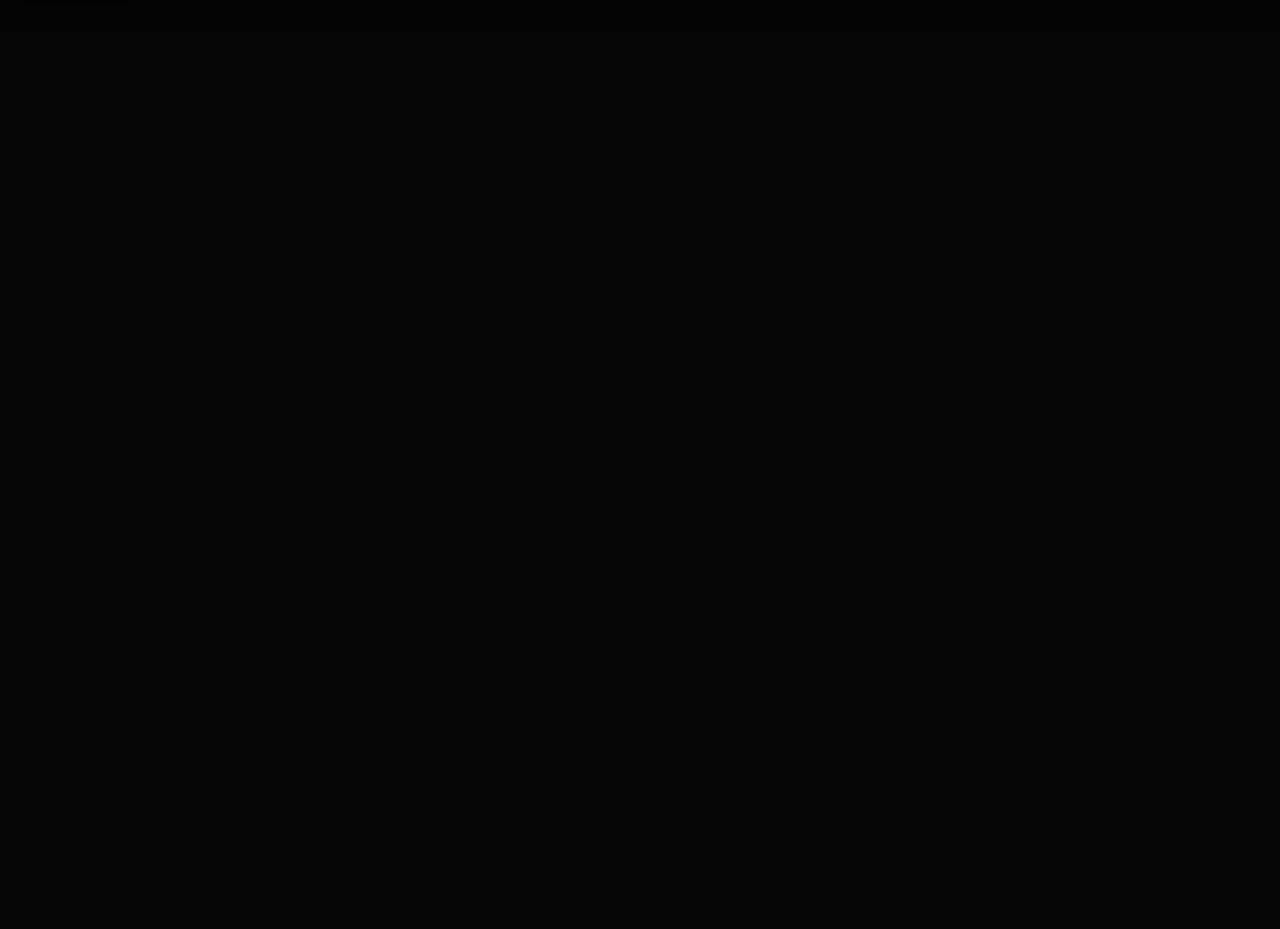
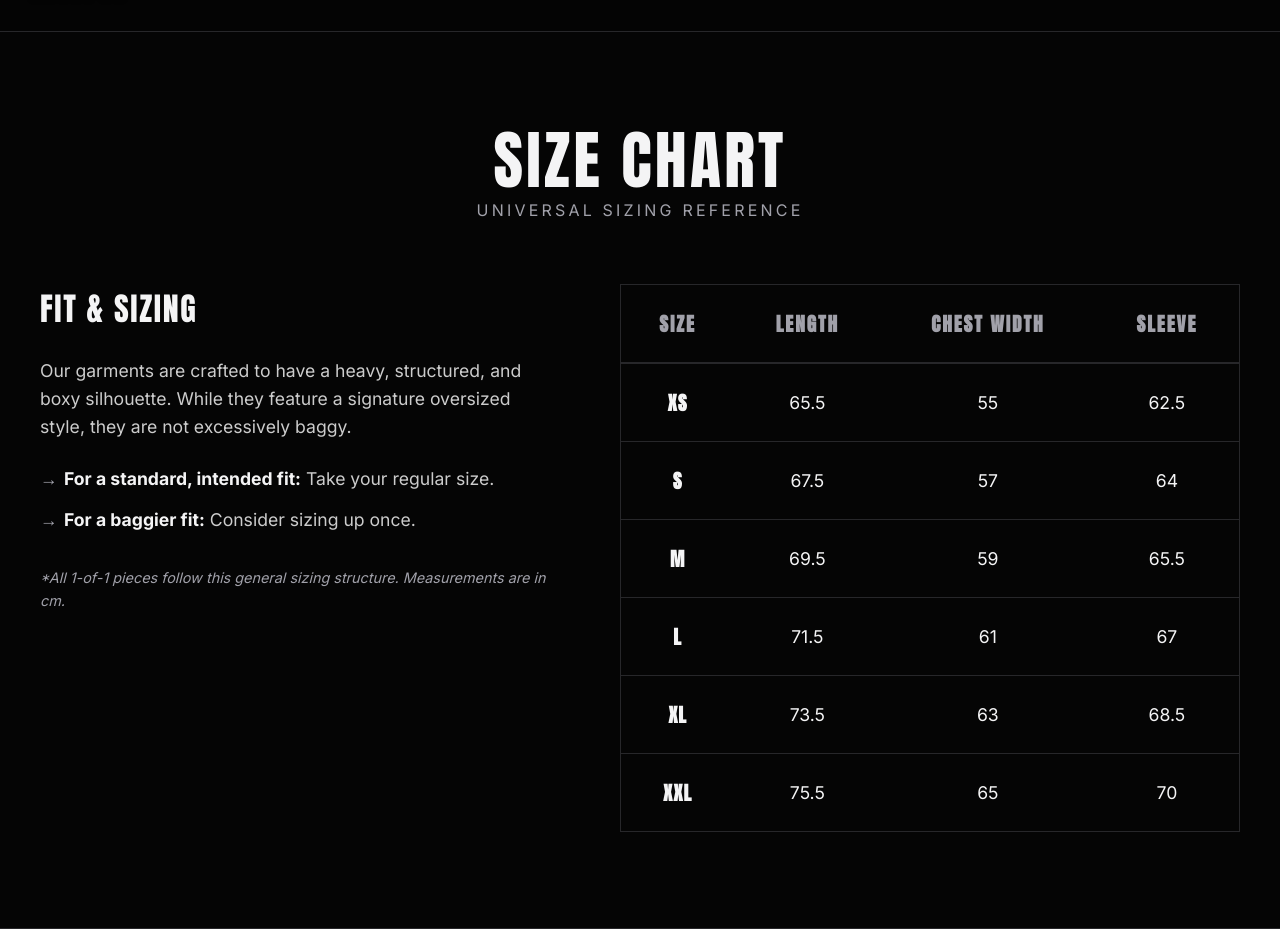
Before and after one commit to isadityax2005-cell/vornexe, a React (Vite) app in the folder vornexe-frontend/: page / in a window 1280 px wide. Shown: the part 769-1698 px from the top of the page. Before the commit the page ends 800 px from the top, so only its background shows below. Built offline with nearby package versions, Linux system fonts and the light colour scheme; grey boxes are pictures that could not be loaded.

Commit message:
feat: Add universal size chart section to homepage

```diff
--- /dev/null
+++ b/vornexe-frontend/src/components/layout/SizeGuideSection.css
@@ -0,0 +1,163 @@
+.size-guide-section {
+  padding: 6rem 2rem;
+  background-color: #050505; /* Slightly darker than main bg to separate section */
+  border-top: 1px solid var(--border-color);
+  border-bottom: 1px solid var(--border-color);
+}
+
+.size-guide-container {
+  max-width: 1200px;
+  margin: 0 auto;
+}
+
+.size-guide-header {
+  text-align: center;
+  margin-bottom: 4rem;
+}
+
+.size-guide-header h2 {
+  font-family: var(--font-display);
+  font-size: 4rem;
+  margin: 0 0 0.5rem 0;
+  line-height: 1;
+  letter-spacing: 0.05em;
+  color: var(--text-primary);
+}
+
+.size-guide-subtitle {
+  font-family: var(--font-primary);
+  font-size: 1rem;
+  letter-spacing: 0.2em;
+  color: var(--text-secondary);
+  text-transform: uppercase;
+  margin: 0;
+}
+
+.size-guide-content {
+  display: flex;
+  gap: 4rem;
+  align-items: flex-start;
+}
+
+.size-guide-info {
+  flex: 1;
+}
+
+.size-guide-info h3 {
+  font-family: var(--font-display);
+  font-size: 2rem;
+  margin: 0 0 1.5rem 0;
+  letter-spacing: 0.05em;
+  color: var(--text-primary);
+}
+
+.size-guide-info p {
+  font-family: var(--font-primary);
+  font-size: 1.1rem;
+  line-height: 1.6;
+  color: #ccc;
+  margin-bottom: 1.5rem;
+}
+
+.size-guide-info ul {
+  list-style: none;
+  padding: 0;
+  margin: 0 0 2rem 0;
+}
+
+.size-guide-info li {
+  font-family: var(--font-primary);
+  font-size: 1.1rem;
+  line-height: 1.6;
+  color: #ccc;
+  margin-bottom: 0.75rem;
+  padding-left: 1.5rem;
+  position: relative;
+}
+
+.size-guide-info li::before {
+  content: '→';
+  position: absolute;
+  left: 0;
+  color: var(--text-secondary);
+}
+
+.size-guide-info li strong {
+  color: var(--text-primary);
+}
+
+.size-guide-note {
+  font-size: 0.9rem !important;
+  color: var(--text-secondary) !important;
+  font-style: italic;
+}
+
+.size-guide-table-wrapper {
+  flex: 1.2;
+  width: 100%;
+  overflow-x: auto; /* For mobile scrolling */
+}
+
+.size-guide-table {
+  width: 100%;
+  border-collapse: collapse;
+  background-color: var(--bg-color);
+  border: 1px solid var(--border-color);
+}
+
+.size-guide-table th,
+.size-guide-table td {
+  padding: 1.5rem;
+  text-align: center;
+  border-bottom: 1px solid var(--border-color);
+  font-family: var(--font-primary);
+}
+
+.size-guide-table th {
+  font-family: var(--font-display);
+  font-size: 1.2rem;
+  letter-spacing: 0.1em;
+  color: var(--text-secondary);
+  border-bottom: 2px solid var(--border-color);
+}
+
+.size-guide-table td {
+  font-size: 1.1rem;
+  color: var(--text-primary);
+}
+
+.size-guide-table tbody tr:last-child td {
+  border-bottom: none;
+}
+
+.size-guide-table tbody tr:hover {
+  background-color: #111;
+}
+
+.size-guide-table td strong {
+  font-family: var(--font-display);
+  font-size: 1.2rem;
+  letter-spacing: 0.05em;
+}
+
+/* Mobile Responsiveness */
+@media (max-width: 900px) {
+  .size-guide-content {
+    flex-direction: column;
+    gap: 3rem;
+  }
+
+  .size-guide-header h2 {
+    font-size: 3rem;
+  }
+
+  .size-guide-table th,
+  .size-guide-table td {
+    padding: 1rem 0.5rem;
+    font-size: 0.9rem;
+  }
+
+  .size-guide-table th {
+    font-size: 1rem;
+  }
+}
--- /dev/null
+++ b/vornexe-frontend/src/components/layout/SizeGuideSection.jsx
@@ -0,0 +1,85 @@
+import React from 'react';
+import './SizeGuideSection.css';
+
+const SizeGuideSection = () => {
+  return (
+    <section className="size-guide-section">
+      <div className="size-guide-container">
+        <div className="size-guide-header">
+          <h2>SIZE CHART</h2>
+          <p className="size-guide-subtitle">UNIVERSAL SIZING REFERENCE</p>
+        </div>
+
+        <div className="size-guide-content">
+          <div className="size-guide-info">
+            <h3>FIT & SIZING</h3>
+            <p>
+              Our garments are crafted to have a heavy, structured, and boxy silhouette.
+              While they feature a signature oversized style, they are not excessively baggy.
+            </p>
+            <ul>
+              <li><strong>For a standard, intended fit:</strong> Take your regular size.</li>
+              <li><strong>For a baggier fit:</strong> Consider sizing up once.</li>
+            </ul>
+            <p className="size-guide-note">
+              *All 1-of-1 pieces follow this general sizing structure. Measurements are in cm.
+            </p>
+          </div>
+
+          <div className="size-guide-table-wrapper">
+            <table className="size-guide-table">
+              <thead>
+                <tr>
+                  <th>SIZE</th>
+                  <th>LENGTH</th>
+                  <th>CHEST WIDTH</th>
+                  <th>SLEEVE</th>
+                </tr>
+              </thead>
+              <tbody>
+                <tr>
+                  <td><strong>XS</strong></td>
+                  <td>65.5</td>
+                  <td>55</td>
+                  <td>62.5</td>
+                </tr>
+                <tr>
+                  <td><strong>S</strong></td>
+                  <td>67.5</td>
+                  <td>57</td>
+                  <td>64</td>
+                </tr>
+                <tr>
+                  <td><strong>M</strong></td>
+                  <td>69.5</td>
+                  <td>59</td>
+                  <td>65.5</td>
+                </tr>
+                <tr>
+                  <td><strong>L</strong></td>
+                  <td>71.5</td>
+                  <td>61</td>
+                  <td>67</td>
+                </tr>
+                <tr>
+                  <td><strong>XL</strong></td>
+                  <td>73.5</td>
+                  <td>63</td>
+                  <td>68.5</td>
+                </tr>
+                <tr>
+                  <td><strong>XXL</strong></td>
+                  <td>75.5</td>
+                  <td>65</td>
+                  <td>70</td>
+                </tr>
+              </tbody>
+            </table>
+          </div>
+        </div>
+      </div>
+    </section>
+  );
+};
+
+export default SizeGuideSection;
--- a/vornexe-frontend/src/pages/Home.jsx
+++ b/vornexe-frontend/src/pages/Home.jsx
@@ -1,6 +1,7 @@
 import React from 'react';
 import Header from '../components/layout/Header';
 import HeroSection from '../components/layout/HeroSection';
+import SizeGuideSection from '../components/layout/SizeGuideSection';
 
 const Home = () => {
   return (
@@ -8,6 +9,7 @@ const Home = () => {
       <Header />
       <main>
         <HeroSection />
+        <SizeGuideSection />
       </main>
     </>
   );
```
